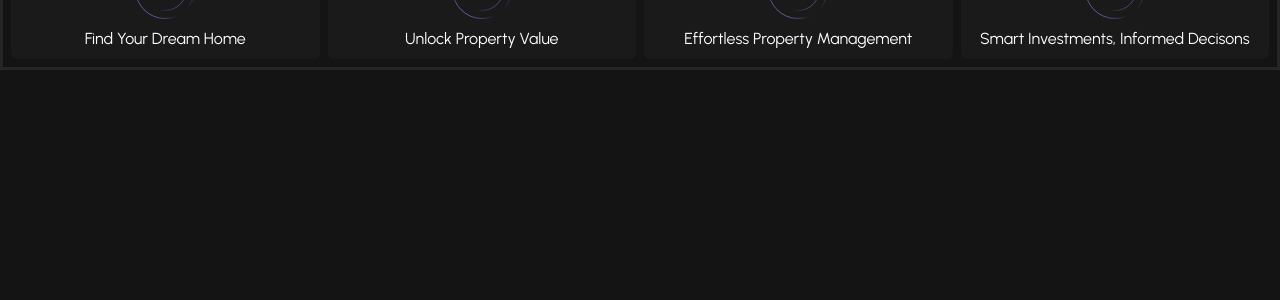
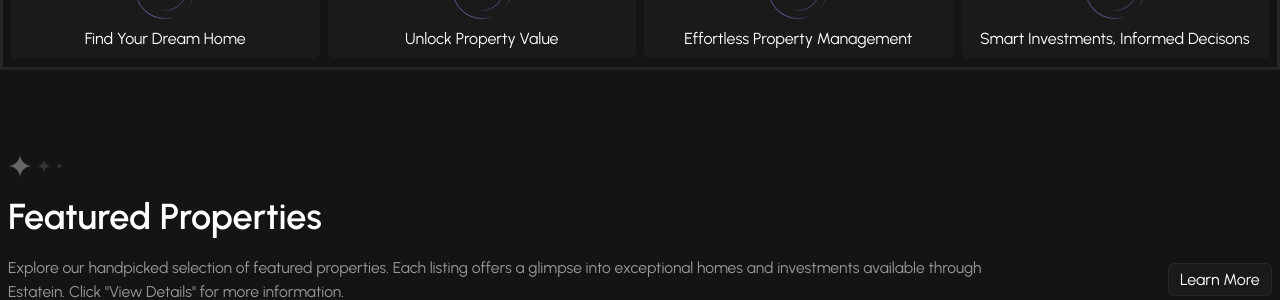
Before and after one commit to morgandstallion/real-estate-website, a React (Vite) app: page / in a window 1280 px wide. Shown: the part 924-1224 px from the top of the page. Before the commit the page ends 994 px from the top, so only its background shows below. Built offline with nearby package versions, Linux system fonts and the light colour scheme.

Commit message:
complete: features header

```diff
--- a/src/components/buttons.jsx
+++ b/src/components/buttons.jsx
@@ -3,6 +3,14 @@ import { Link } from "react-router";
 const PrimaryButton = ({ title, path }) => {
   return (
     <button className="bg-brand-60 hover:bg-brand-65 w-full lg:w-fit text-white font-normal py-[0.2em] px-[0.7em] rounded-md">
+      <Link to={path}>{title}</Link>
+    </button>
+  );
+};
+
+const SecondaryButton = ({ title, path }) => {
+  return (
+    <button className="bg-dark-10 border border-dark-15 hover:bg-dark-08 w-full lg:w-fit text-white font-normal py-[0.2em] px-[0.7em] rounded-md">
       <Link to={path}>{title}</Link>
     </button>
   );
@@ -16,4 +24,4 @@ const GhostButton = ({ title, path }) => {
   );
 };
 
-export { PrimaryButton, GhostButton };
+export { PrimaryButton, GhostButton, SecondaryButton };
--- /dev/null
+++ b/src/pages/Homepage/featuresSection.jsx
@@ -0,0 +1,31 @@
+import { Link } from "react-router";
+import stars from "../../assets/icons/stars.svg";
+
+const FeaturesSection = () => {
+  return (
+    <section className="wrapper pbs-[clamp(3.813rem,2.518rem+3.452vw,5.625rem)]">
+      <div>
+        <img src={stars} alt="" />
+
+        <h2 className="text-heading-2 py-3">Featured Properties</h2>
+
+        <div className="flex justify-between items-center">
+          <p className="text-dark-60 text-16 whitespace-pre-line lg:max-w-243.75">
+            Explore our handpicked selection of featured properties. Each
+            listing offers a glimpse into exceptional homes and investments
+            available through Estatein.{" "}
+            <span className="hidden md:inline">
+              Click "View Details" for more information.
+            </span>
+          </p>
+
+          <button className=" hidden lg:block bg-dark-10 border border-dark-15 hover:bg-dark-08 w-full lg:w-fit text-white font-normal py-[0.2em] px-[0.7em] rounded-md">
+            <Link to="/properties">Learn More</Link>
+          </button>
+        </div>
+      </div>
+    </section>
+  );
+};
+
+export default FeaturesSection;
--- a/src/pages/Homepage/homepage.jsx
+++ b/src/pages/Homepage/homepage.jsx
@@ -1,6 +1,7 @@
 import Navbar from "../../components/navbar.jsx";
 import NotificationBanner from "../../components/notificationBanner.jsx";
 import HeroSection from "./components/heroSection.jsx";
+import FeaturesSection from "./featuresSection.jsx";
 
 const Homepage = () => {
   return (
@@ -8,6 +9,7 @@ const Homepage = () => {
       <NotificationBanner />
       <Navbar />
       <HeroSection />
+      <FeaturesSection />
     </main>
   );
 };
```
Also changed, not shown: src/assets/icons/stars.svg (added).
